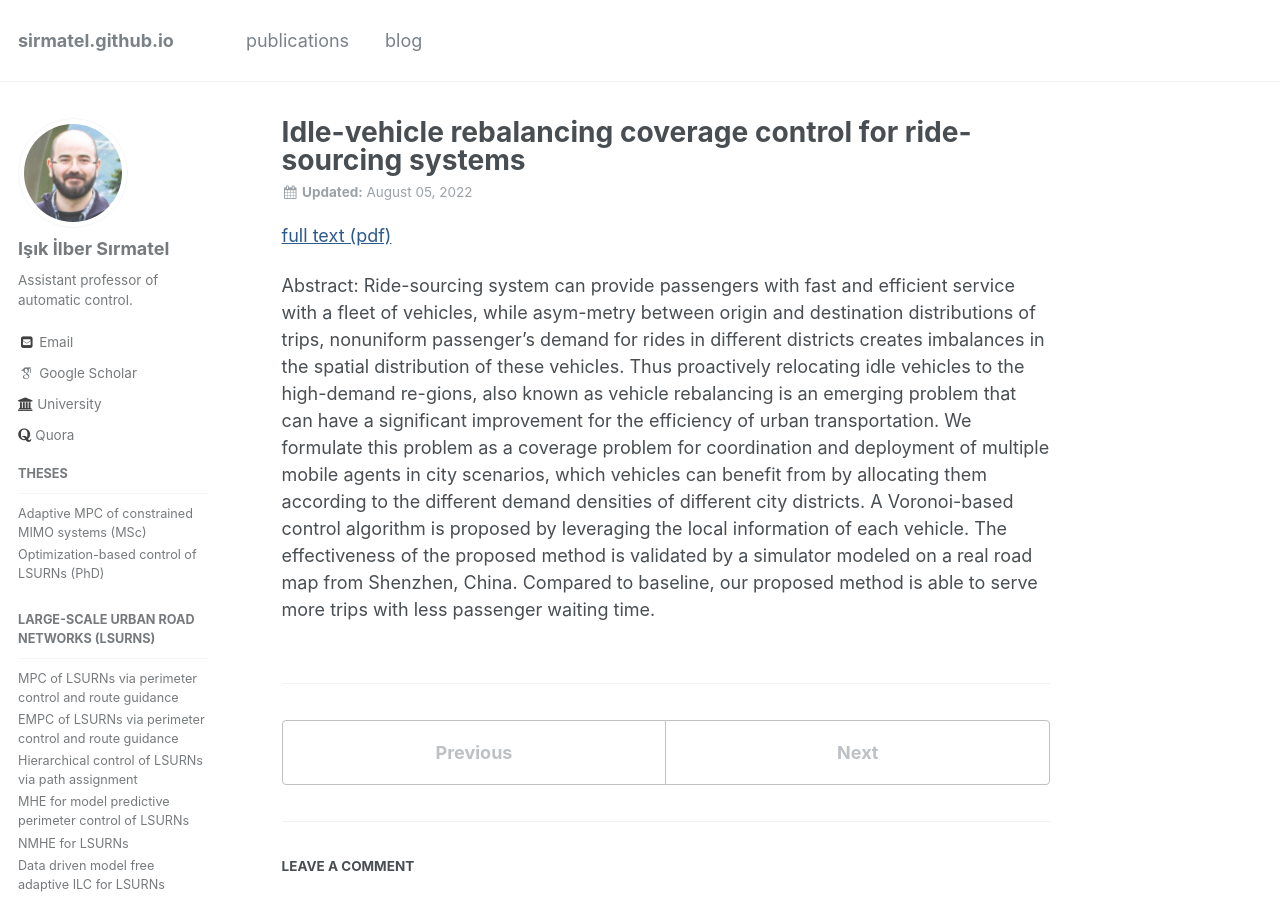
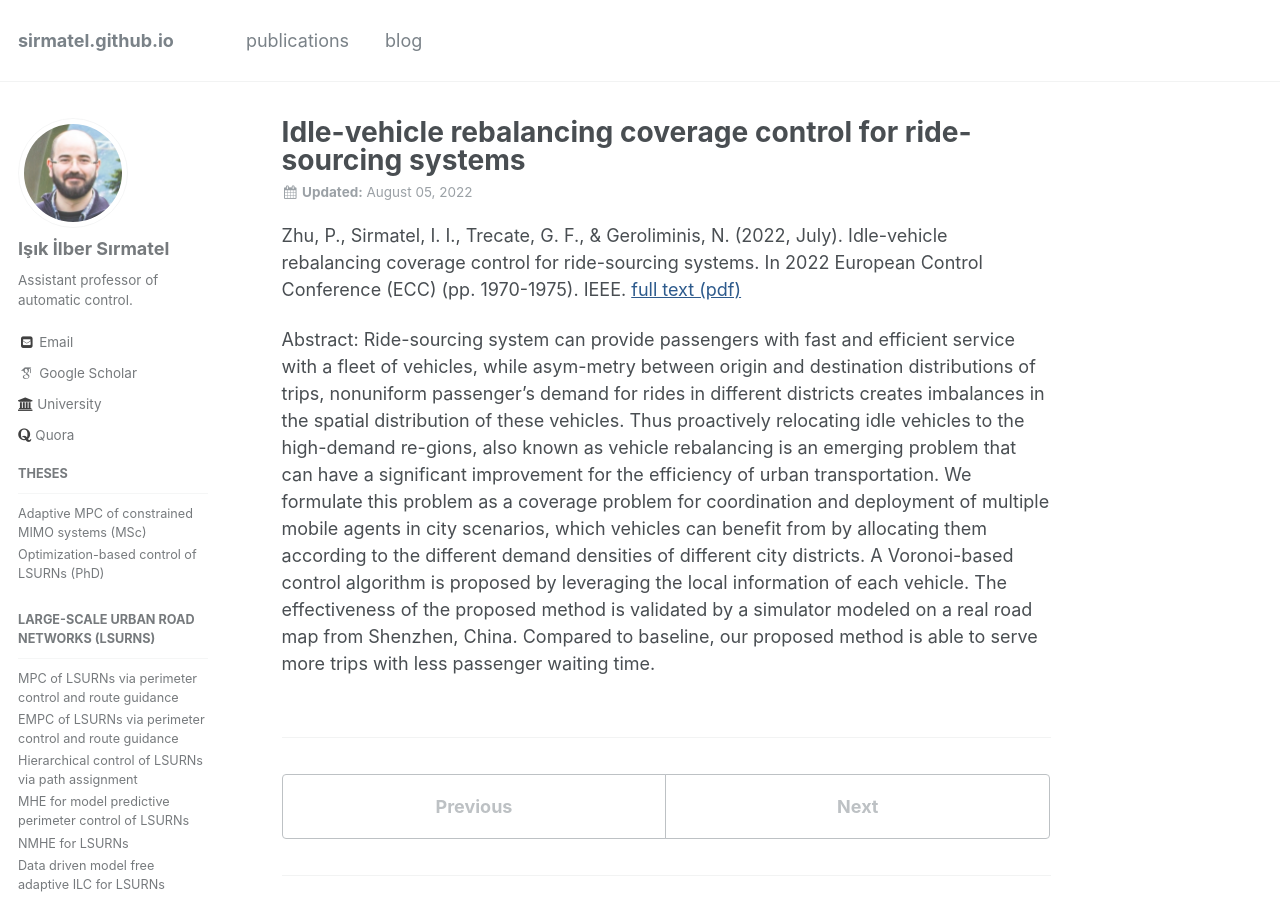
Before and after one commit to sirmatel/sirmatel.github.io, a Jekyll site: the page built from _posts/publications/2022-08-05-zhu2022.md, in a window 1280 px wide and 900 px high. Built offline with Jekyll 4.4.1, drawn with Linux system fonts in a browser that asks for light colours; some web fonts are replaced; comment, search, counter and statistics services are not loaded.

Commit message:
Update 2022-08-05-zhu2022.md

```diff
--- a/_posts/publications/2022-08-05-zhu2022.md
+++ b/_posts/publications/2022-08-05-zhu2022.md
@@ -14,6 +14,7 @@ header:
 sidebar:
   nav: "publications"
 ---
-<a href="https://sirmatel.github.io/assets/files/zhu2022idle.pdf" style="color: #2d5a8c; text-decoration:underline">full text (pdf)</a>
+
+Zhu, P., Sirmatel, I. I., Trecate, G. F., & Geroliminis, N. (2022, July). Idle-vehicle rebalancing coverage control for ride-sourcing systems. In 2022 European Control Conference (ECC) (pp. 1970-1975). IEEE. <a href="https://sirmatel.github.io/assets/files/zhu2022idle.pdf" style="color: #2d5a8c; text-decoration:underline">full text (pdf)</a>
 
 Abstract: Ride-sourcing system can provide passengers with fast and efficient service with a fleet of vehicles, while asym-metry between origin and destination distributions of trips, nonuniform passenger's demand for rides in different districts creates imbalances in the spatial distribution of these vehicles. Thus proactively relocating idle vehicles to the high-demand re-gions, also known as vehicle rebalancing is an emerging problem that can have a significant improvement for the efficiency of urban transportation. We formulate this problem as a coverage problem for coordination and deployment of multiple mobile agents in city scenarios, which vehicles can benefit from by allocating them according to the different demand densities of different city districts. A Voronoi-based control algorithm is proposed by leveraging the local information of each vehicle. The effectiveness of the proposed method is validated by a simulator modeled on a real road map from Shenzhen, China. Compared to baseline, our proposed method is able to serve more trips with less passenger waiting time.
```
